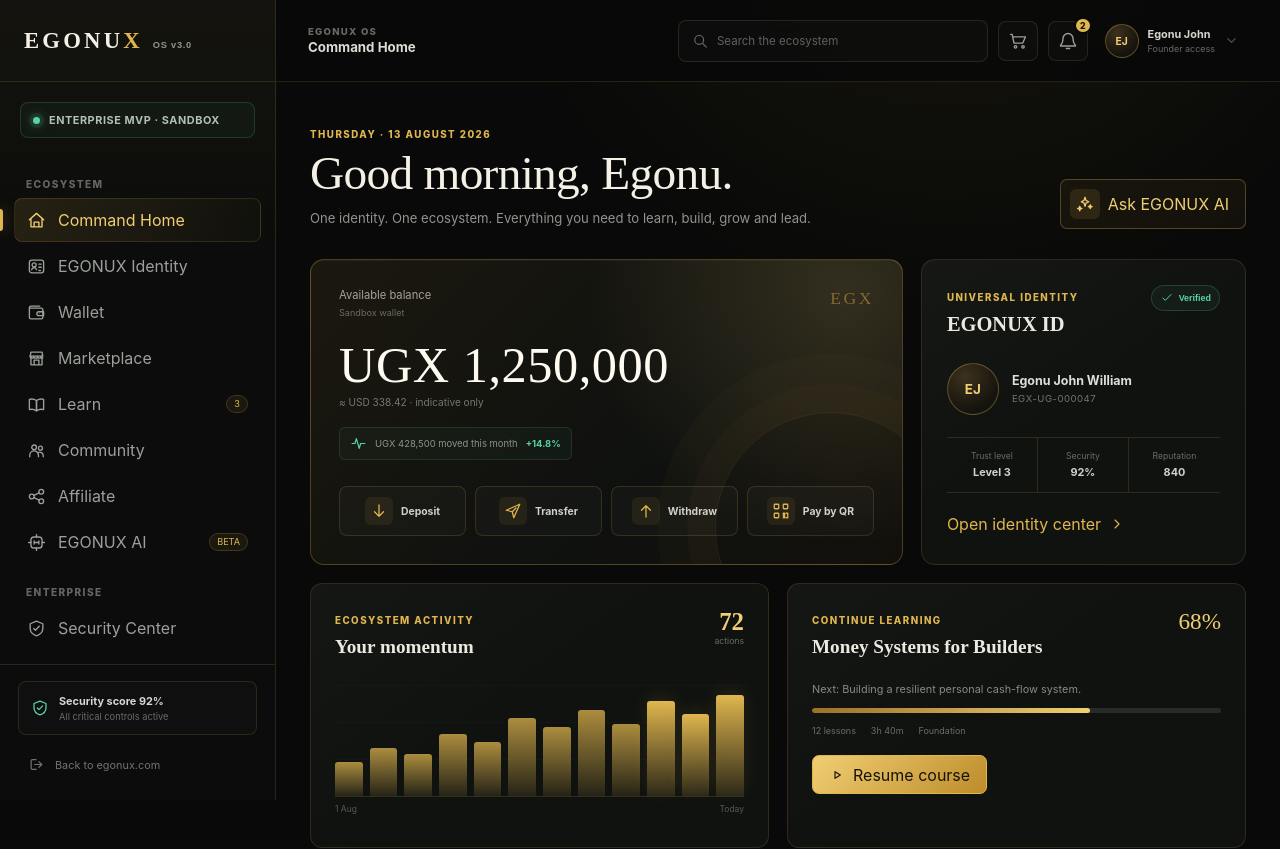
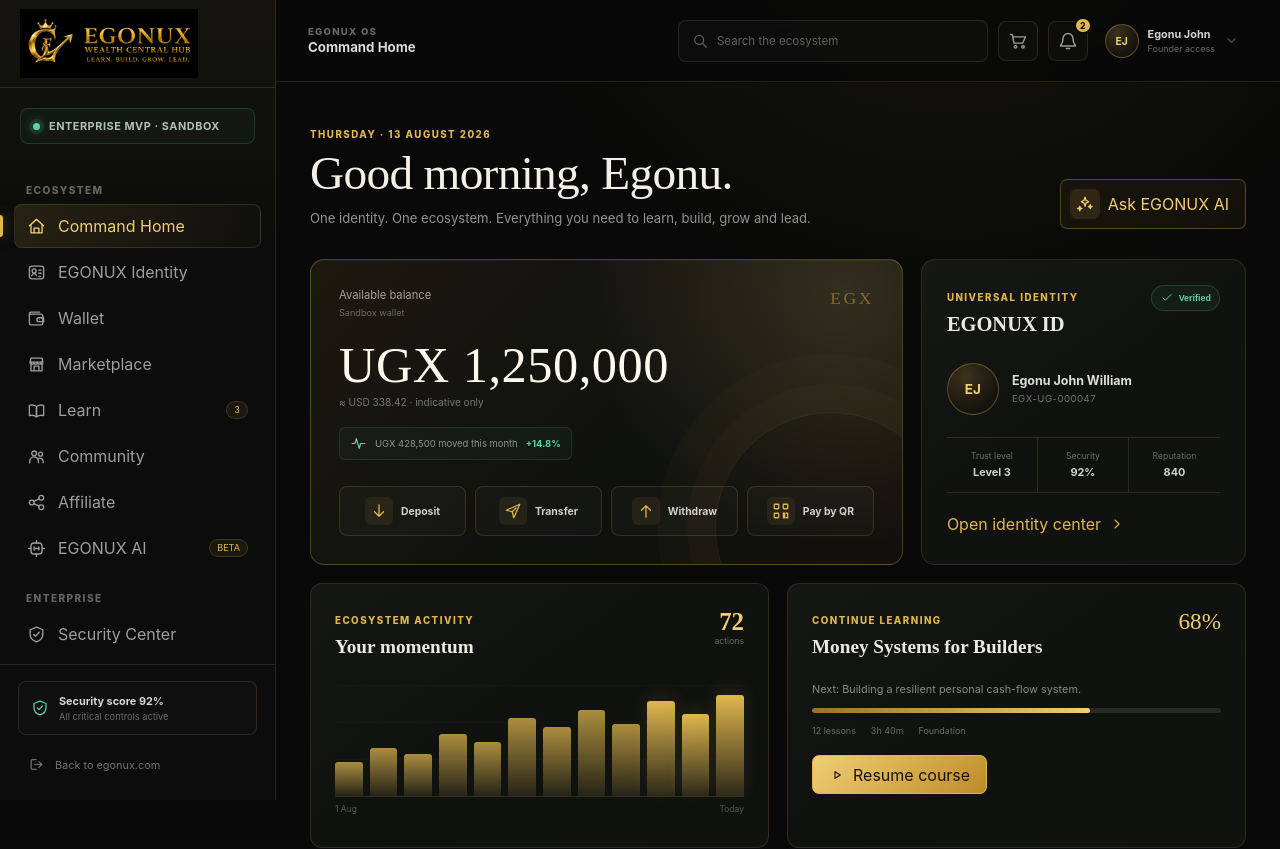
Before and after one commit to Egonu-john/Egonux, a Next.js app: page /os in a window 1280 px wide. Shown: the top 849 px of the page. Built offline with nearby package versions, Linux system fonts and the light colour scheme.

Commit message:
Add EGONUX brand logo

```diff
--- a/components/os/AppShell.tsx
+++ b/components/os/AppShell.tsx
@@ -1,3 +1,4 @@
+import Image from 'next/image';
 import Link from 'next/link';
 import type { ReactNode } from 'react';
 import { useMemo, useState } from 'react';
@@ -68,9 +69,16 @@
 
       <aside className={`${styles.sidebar} ${isMenuOpen ? styles.sidebarOpen : ''}`}>
         <div className={styles.brandRow}>
-          <Link aria-label="EGONUX home" className={styles.brand} href="/">
-            EGONU<span>X</span>
-            <small>OS v3.0</small>
+          <Link className={styles.brand} href="/">
+            <Image
+              alt="EGONUX Wealth Central Hub"
+              className={styles.brandLogo}
+              height={784}
+              priority
+              sizes="(max-width: 900px) 190px, 178px"
+              src="/brand/egonux-primary-logo.png"
+              width={2007}
+            />
           </Link>
           <button
             aria-label="Close menu"
@@ -125,6 +133,18 @@
               <strong>{currentTitle}</strong>
             </div>
           </div>
+
+          <Link aria-label="EGONUX home" className={styles.mobileTopbarBrand} href="/">
+            <Image
+              alt=""
+              className={styles.mobileTopbarLogo}
+              height={784}
+              priority
+              sizes="(max-width: 460px) 108px, 132px"
+              src="/brand/egonux-primary-logo.png"
+              width={2007}
+            />
+          </Link>
 
           <div className={styles.topbarActions}>
             <div className={styles.searchWrap}>
--- a/styles/OS.module.css
+++ b/styles/OS.module.css
@@ -68,32 +68,21 @@
   display: flex;
   align-items: center;
   justify-content: space-between;
-  min-height: 82px;
-  padding: 0 24px;
+  min-height: 88px;
+  padding: 0 20px;
   border-bottom: 1px solid var(--os-line);
 }
 
 .brand {
-  display: inline-flex;
-  align-items: baseline;
-  color: var(--os-text);
-  font-family: 'Cormorant Garamond', serif;
-  font-size: 1.42rem;
-  font-weight: 600;
-  letter-spacing: 0.14em;
-}
-
-.brand > span {
-  color: var(--os-gold);
-}
-
-.brand small {
-  margin-left: 10px;
-  color: var(--os-muted);
-  font-family: 'Manrope', sans-serif;
-  font-size: 0.58rem;
-  font-weight: 700;
-  letter-spacing: 0.08em;
+  width: 178px;
+  display: block;
+  line-height: 0;
+}
+
+.brandLogo {
+  width: 100%;
+  height: auto;
+  object-fit: contain;
 }
 
 .mobileClose,
@@ -269,6 +258,10 @@
   border-bottom: 1px solid var(--os-line);
   background: rgba(8, 9, 8, 0.88);
   backdrop-filter: blur(18px);
+}
+
+.mobileTopbarBrand {
+  display: none;
 }
 
 .topbarTitle > div {
@@ -3969,6 +3962,25 @@
     align-items: center;
   }
 
+  .brand {
+    width: 190px;
+  }
+
+  .mobileTopbarBrand {
+    position: absolute;
+    left: 50%;
+    width: 132px;
+    display: block;
+    line-height: 0;
+    transform: translateX(-50%);
+  }
+
+  .mobileTopbarLogo {
+    width: 100%;
+    height: auto;
+    object-fit: contain;
+  }
+
   .main {
     padding-bottom: 100px;
   }
@@ -4034,8 +4046,8 @@
     display: none;
   }
 
-  .topbarTitle strong {
-    font-size: 0.72rem;
+  .topbarTitle > div {
+    display: none;
   }
 
   .main {
@@ -4252,6 +4264,10 @@
 }
 
 @media (max-width: 460px) {
+  .mobileTopbarBrand {
+    width: 108px;
+  }
+
   .iconButton:first-of-type {
     display: none;
   }
```
Also changed, not shown: public/brand/egonux-primary-logo.png (added).
